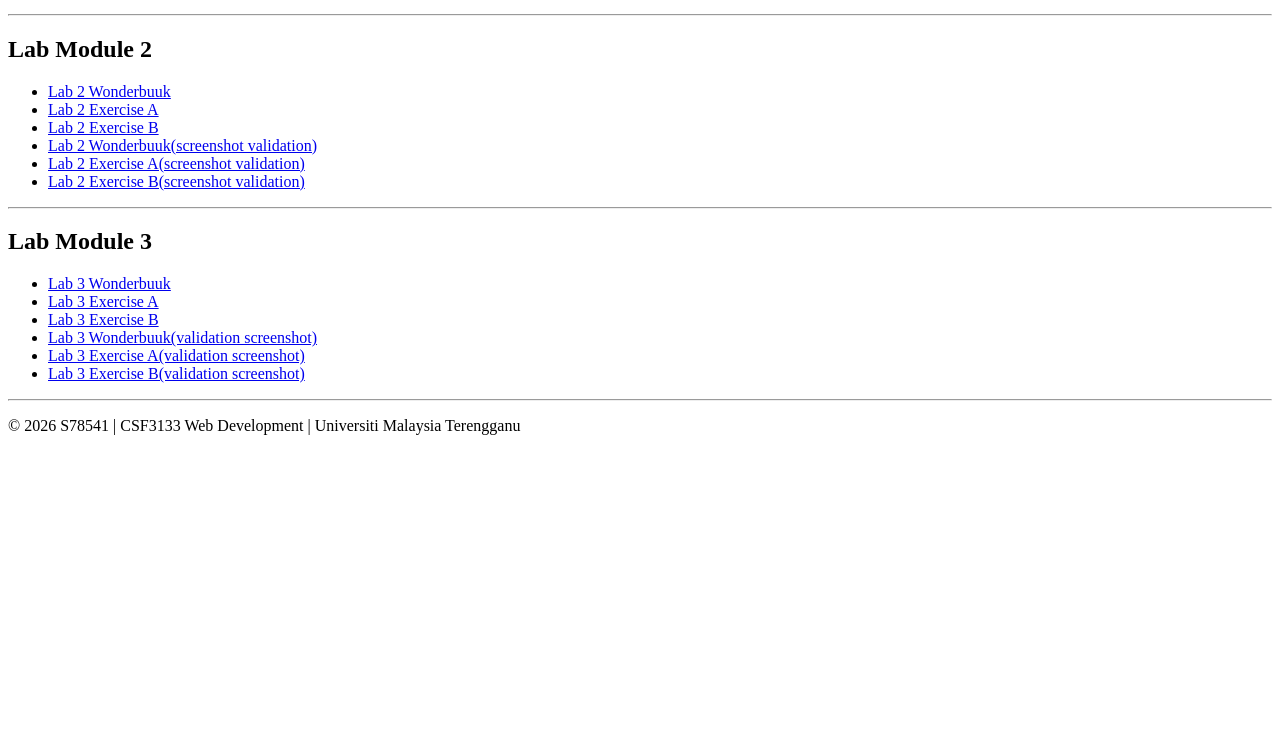
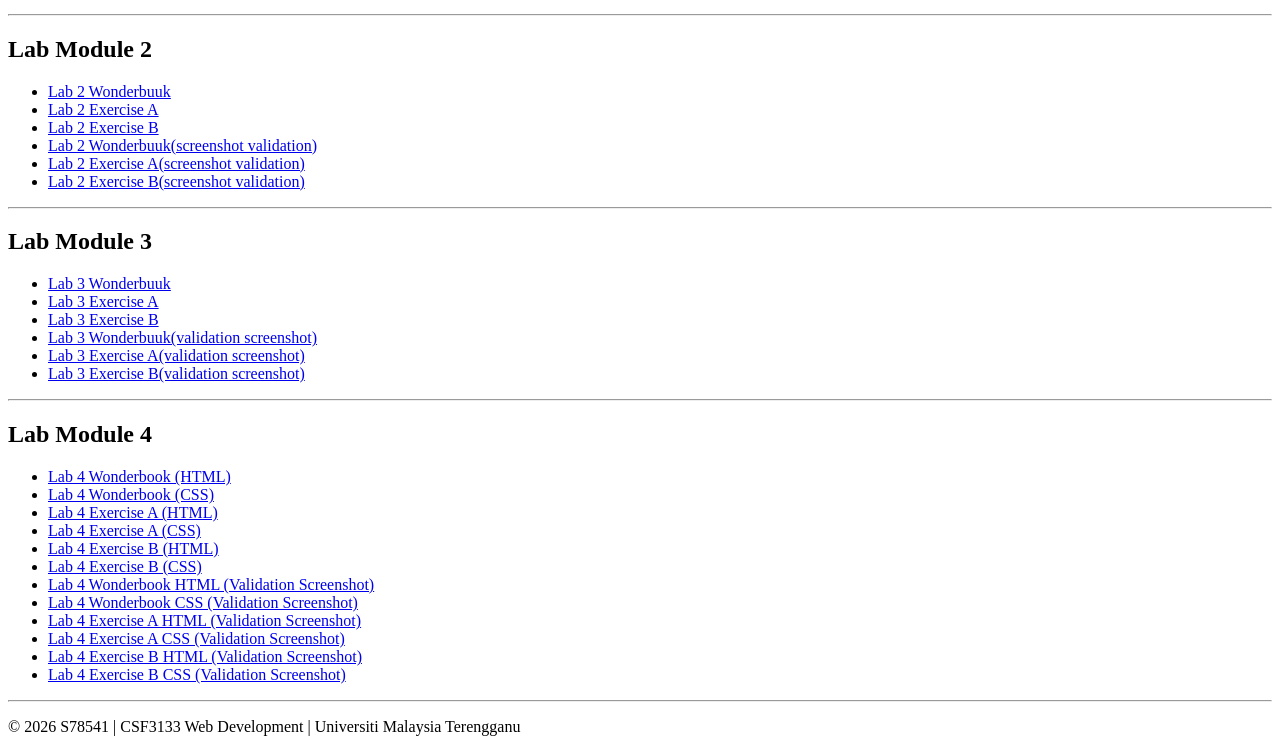
Before and after one commit to s78541-dotcom/s78541_CSF3133_K3, a plain HTML site: page index.html in a window 1280 px wide. Shown: the part 363-1115 px from the top of the page. Before the commit the page ends 814 px from the top, so only its background shows below. Drawn offline with Linux system fonts and the light colour scheme.

Commit message:
Update index.html

```diff
--- a/index.html
+++ b/index.html
@@ -67,6 +67,30 @@
 
     <hr>
 
+    <!-- Lab 4 Section -->
+    <div id="lab4">
+        <h2>Lab Module 4</h2>
+        <ul>
+            <!-- HTML & CSS Files -->
+            <li><a href="https://github.com/s78541-dotcom/s78541_CSF3133_K3/blob/main/lab4.html/lab4.html">Lab 4 Wonderbook (HTML)</a></li>
+            <li><a href="https://github.com/s78541-dotcom/s78541_CSF3133_K3/blob/main/lab4.html/styles.css">Lab 4 Wonderbook (CSS)</a></li>
+            <li><a href="https://github.com/s78541-dotcom/s78541_CSF3133_K3/blob/main/lab4.html/lab4_ExerA.html">Lab 4 Exercise A (HTML)</a></li>
+            <li><a href="https://github.com/s78541-dotcom/s78541_CSF3133_K3/blob/main/lab4.html/style.css">Lab 4 Exercise A (CSS)</a></li>
+            <li><a href="https://github.com/s78541-dotcom/s78541_CSF3133_K3/blob/main/lab4.html/lab4_ExerB.html">Lab 4 Exercise B (HTML)</a></li>
+            <li><a href="https://github.com/s78541-dotcom/s78541_CSF3133_K3/blob/main/lab4.html/cafe.css">Lab 4 Exercise B (CSS)</a></li>
+
+            <!-- Validation Screenshots -->
+            <li><a href="https://github.com/s78541-dotcom/s78541_CSF3133_K3/blob/main/lab4.html/lab4%20(validation%20screenshot).png">Lab 4 Wonderbook HTML (Validation Screenshot)</a></li>
+            <li><a href="https://github.com/s78541-dotcom/s78541_CSF3133_K3/blob/main/lab4.html/styles.css%20(validation%20screenshot).png">Lab 4 Wonderbook CSS (Validation Screenshot)</a></li>
+            <li><a href="https://github.com/s78541-dotcom/s78541_CSF3133_K3/blob/main/lab4.html/lab4_ExerA%20(validation%20screenshot).png">Lab 4 Exercise A HTML (Validation Screenshot)</a></li>
+            <li><a href="https://github.com/s78541-dotcom/s78541_CSF3133_K3/blob/main/lab4.html/style.css%20(validation%20screenshot)%20.png">Lab 4 Exercise A CSS (Validation Screenshot)</a></li>
+            <li><a href="https://github.com/s78541-dotcom/s78541_CSF3133_K3/blob/main/lab4.html/lab4_ExerB%20(validation%20screenshot).png">Lab 4 Exercise B HTML (Validation Screenshot)</a></li>
+            <li><a href="https://github.com/s78541-dotcom/s78541_CSF3133_K3/blob/main/lab4.html/Cafe.css%20(validation%20screenshot).png">Lab 4 Exercise B CSS (Validation Screenshot)</a></li>
+        </ul>
+    </div>
+
+    <hr>
+
     <!-- Footer Section -->
     <div id="footer">
         <p>&copy; 2026 S78541 | CSF3133 Web Development | Universiti Malaysia Terengganu</p>
```
